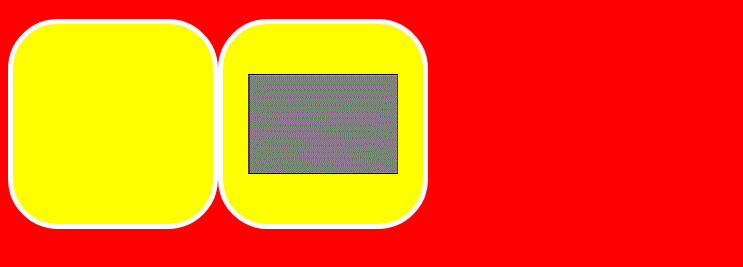
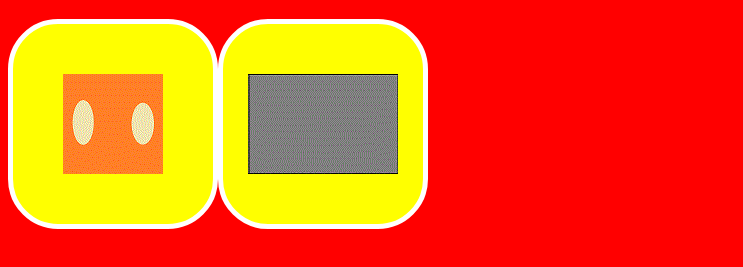
Before and after one commit to EphraimB/virtual.com-Website, a plain HTML site: page index.html in a window 1280 px wide. Shown: the part 61-328 px from the top of the page, without its empty margins (0-743 px from the left). Drawn offline with Linux system fonts and the light colour scheme.

Commit message:
Added Virtual Earpads icon

```diff
--- a/css/style.css
+++ b/css/style.css
@@ -3,3 +3,4 @@ h1{text-align: center; color: blue;}
 .app{float: left; position: relative; width: 200px; height: 200px; border-radius: 50px; background-color: yellow; border: 5px solid white;}
 .app:hover{background-color: white;}
 #hub{background-image: url(../images/VirtualHub.gif); background-repeat: no-repeat; background-position: center;}
+#earpads{background-image: url(../images/VirtualEarpads.gif); background-repeat: no-repeat; background-position: center;}
```
Also changed, not shown: images/VirtualEarpads.gif (added).
